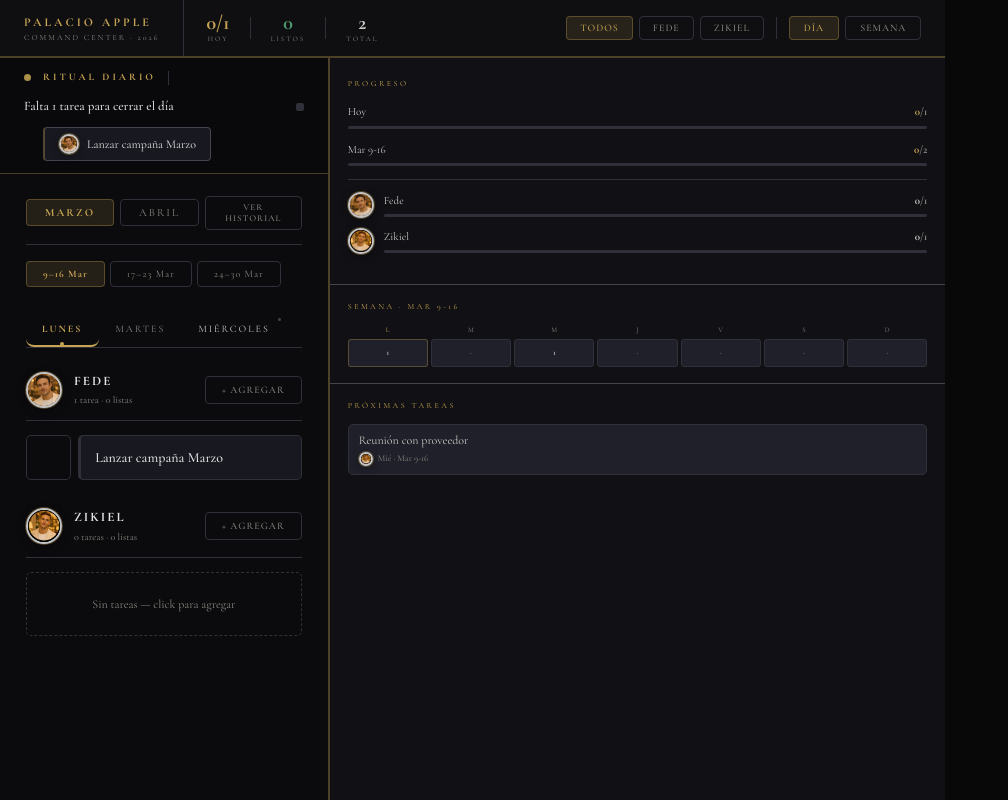
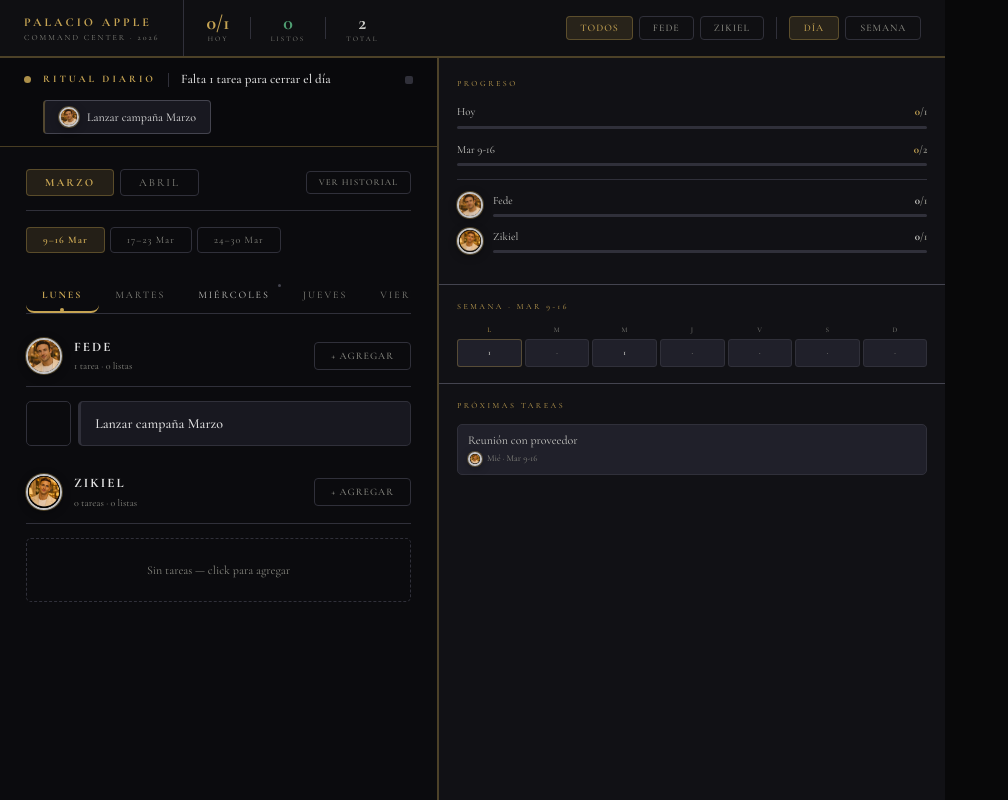
Before and after one commit to FedericoDiTata/palacio-app, a React (Vite) app: page / in a window 1280 px wide. Shown: the whole page, without its empty margins (0-1008 px from the left). Built offline with nearby package versions, Linux system fonts and the light colour scheme.

Commit message:
mas fix de layout

```diff
--- a/src/App.jsx
+++ b/src/App.jsx
@@ -435,8 +435,8 @@ export default function App() {
     :`Falta${pendingN===1?"":"n"} ${pendingN} tarea${pendingN===1?"":"s"} para cerrar el día`;
 
   return (
-    <div style={{height:"100vh",background:C.bg,color:C.perla,
-      fontFamily:"'Cormorant Garamond','Palatino Linotype',Georgia,serif",display:"flex",flexDirection:"column"}}>
+    <div style={{height:"100vh",width:"100%",background:C.bg,color:C.perla,
+      fontFamily:"'Cormorant Garamond','Palatino Linotype',Georgia,serif",display:"flex",flexDirection:"column",overflow:"hidden"}}>
       <style>{`
         @import url('https://fonts.googleapis.com/css2?family=Cormorant+Garamond:ital,wght@0,400;0,500;0,600;0,700;1,400&display=swap');
         *{box-sizing:border-box;margin:0;padding:0;}
@@ -506,7 +506,7 @@ export default function App() {
       {/* BODY */}
       <div style={{display:"flex",flex:1,overflow:"hidden",background:C.main}}>
         {/* MAIN */}
-        <div style={{flex:1,overflowY:"auto",minWidth:0,background:C.main,minHeight:"calc(100vh - 58px)"}}>
+        <div style={{flex:2,overflowY:"auto",minWidth:0,background:C.main,minHeight:"calc(100vh - 58px)"}}>
 
           {/* RITUAL BANNER */}
           {view==="dia"&&(
```
